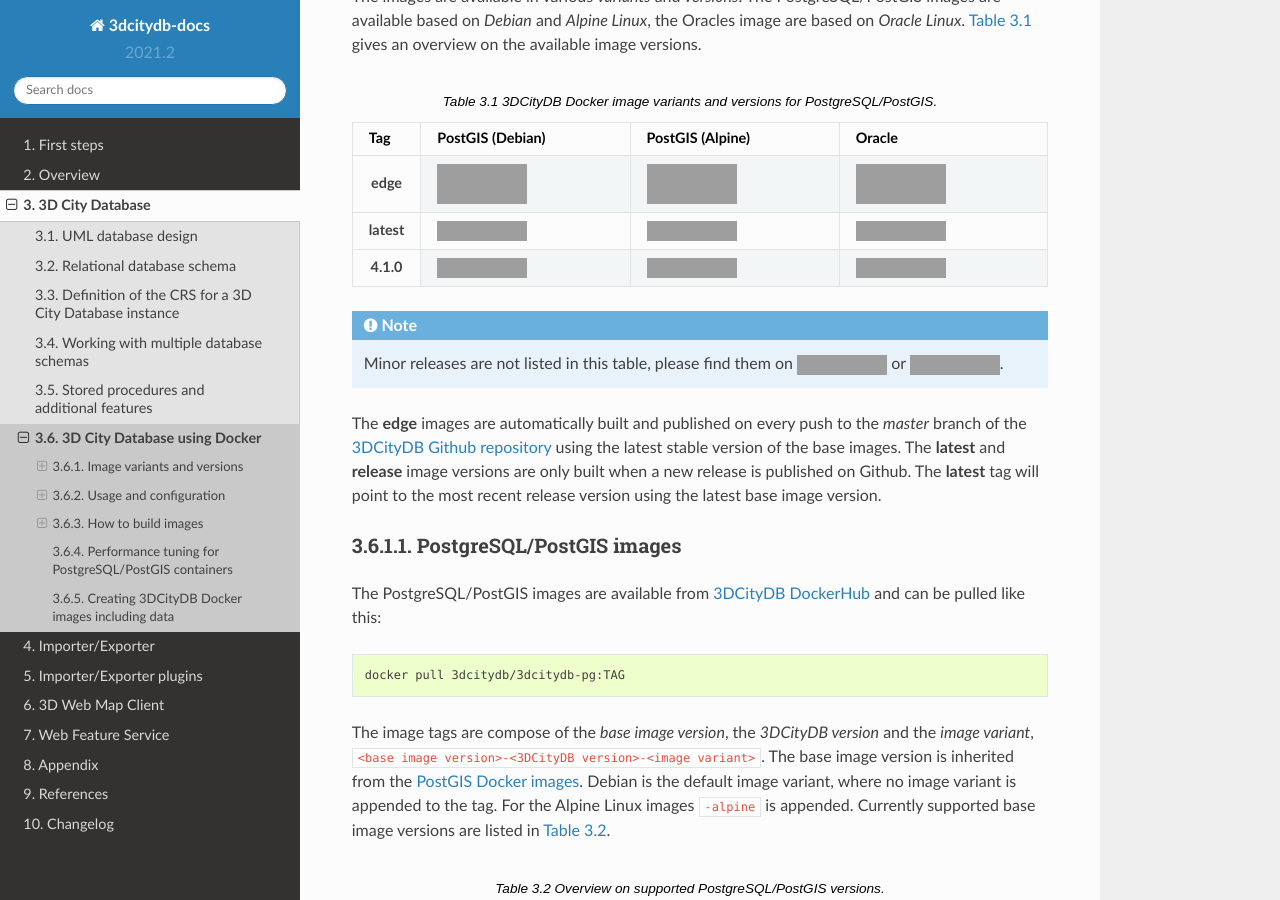
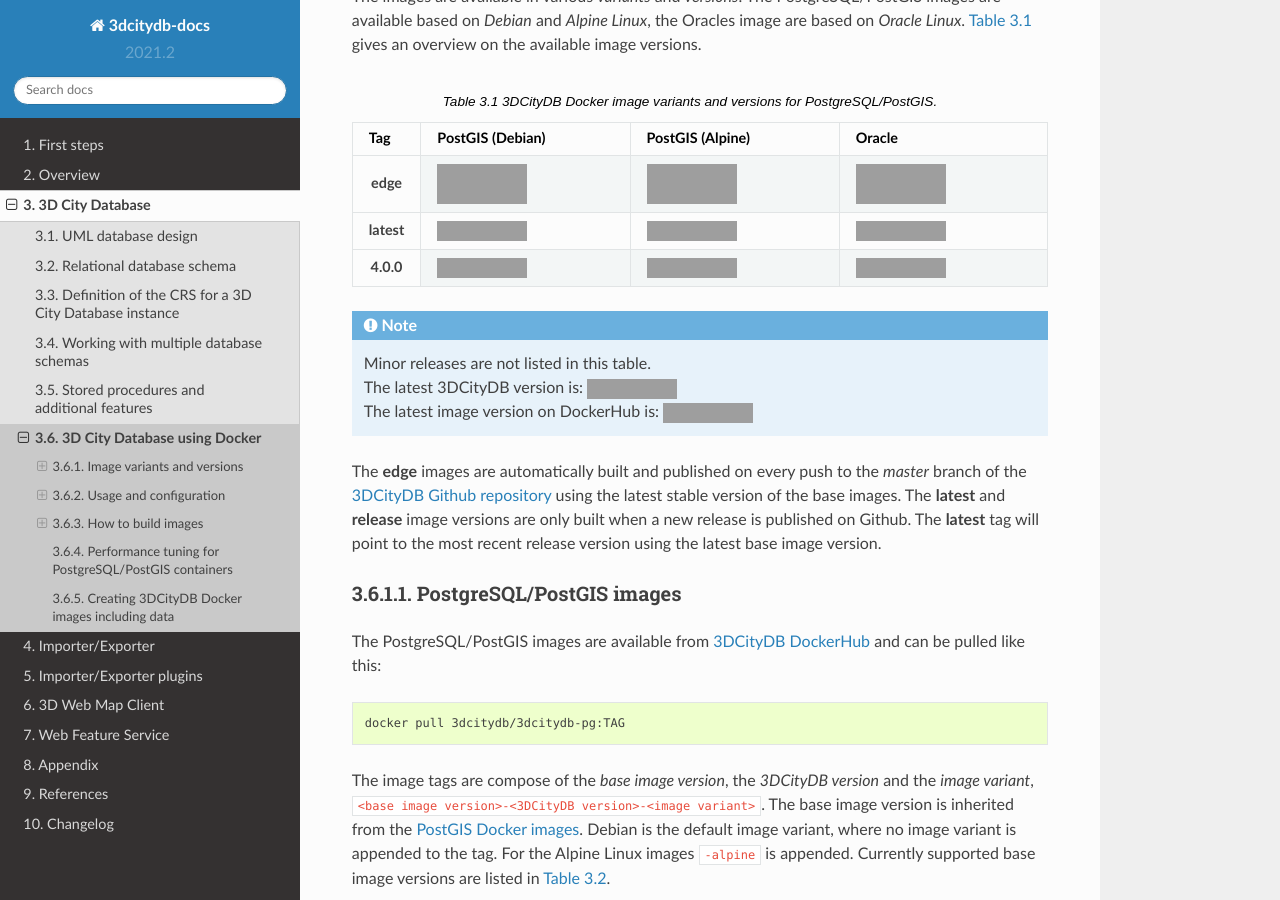
Before and after one commit to 3dcitydb/3dcitydb-docs, a Sphinx documentation site: the page built from source/3dcitydb/docker.rst, in a window 1280 px wide and 900 px high, scrolled down 1039 px, cut to the strip 0-900 px from the top of the window. Built offline with Sphinx 7.4.7 and the Read the Docs theme 2.0.0, drawn with Linux system fonts in a browser that asks for light colours; grey boxes are pictures that could not be loaded.

Commit message:
reworked note, added 3dcitydb v4.0.0

```diff
--- a/source/3dcitydb/docker.rst
+++ b/source/3dcitydb/docker.rst
@@ -88,13 +88,15 @@
     - |psql-deb-size-latest|
     - |psql-alp-size-latest|
     - |ora-size-edge|
-  * - 4.1.0
-    - |psql-deb-size-v4.1.0|
-    - |psql-alp-size-v4.1.0|
+  * - 4.0.0
+    - |psql-deb-size-v4.0.0|
+    - |psql-alp-size-v4.0.0|
     - |ora-size-edge|
 
-.. note:: Minor releases are not listed in this table, please find them on
-  |version-badge-dockerhub| or |version-badge-github|.
+.. note::
+  | Minor releases are not listed in this table.
+  | The latest 3DCityDB version is: |version-badge-github|
+  | The latest image version on DockerHub is: |version-badge-dockerhub|
 
 The **edge** images are automatically built and published on every push to the
 *master* branch of the `3DCityDB Github repository <https://github.com/3dcitydb/
@@ -626,14 +628,13 @@
   style=flat-square
   :target: https://hub.docker.com/r/3dcitydb/3dcitydb-pg/tags?page=1&ordering=last_updated
 
+.. 4.0.0
 
-.. 4.1.0
-
-.. |psql-deb-size-v4.1.0| image:: https://img.shields.io/docker/image-size/
-  3dcitydb/3dcitydb-pg/13-3.1-4.1.0?label=image%20size&logo=Docker&logoColor=white&style=flat-square
+.. |psql-deb-size-v4.0.0| image:: https://img.shields.io/docker/image-size/
+  3dcitydb/3dcitydb-pg/14-3.2-4.0.0?label=image%20size&logo=Docker&logoColor=white&style=flat-square
   :target: https://hub.docker.com/r/3dcitydb/3dcitydb-pg
 
-.. |psql-alp-size-v4.1.0| image:: https://img.shields.io/docker/image-size/
-  3dcitydb/3dcitydb-pg/13-3.1-4.1.0-alpine?label=image%20size&logo=Docker&logoColor=white&
+.. |psql-alp-size-v4.0.0| image:: https://img.shields.io/docker/image-size/
+  3dcitydb/3dcitydb-pg/14-3.2-4.0.0-alpine?label=image%20size&logo=Docker&logoColor=white&
   style=flat-square
   :target: https://hub.docker.com/r/3dcitydb/3dcitydb-pg
--- a/source/impexp/docker.rst
+++ b/source/impexp/docker.rst
@@ -55,8 +55,10 @@
     - |deb-size-v5.0.0|
     - |alp-size-v5.0.0|
 
-.. note:: Minor releases are not listed in this table, please find them on
-  |version-badge-dockerhub| or |version-badge-github|.
+.. note::
+  | Minor releases are not listed in this table.
+  | The latest 3DCityDB Importer/Exporter version is: |version-badge-github|
+  | The latest image version on DockerHub is: |version-badge-dockerhub|
 
 The **edge** images are automatically built and published on every push to the
 *master* branch of the `3DCityDB Importer/Exporter Github repository <https://
--- a/source/wfs/docker.rst
+++ b/source/wfs/docker.rst
@@ -86,8 +86,10 @@
     - |deb-size-v5.0.0|
     - |alp-size-v5.0.0|
 
-.. note:: Minor releases are not listed in this table, please find them on
-  |version-badge-dockerhub| or |version-badge-github|.
+.. note::
+  | Minor releases are not listed in this table.
+  | The latest 3DCityDB WFS version is: |version-badge-github|
+  | The latest image version on DockerHub is: |version-badge-dockerhub|
 
 The images are available on `3DCityDB DockerHub <https://hub.docker.com/r/
 3dcitydb/>`_ and can be pulled like this:
```
